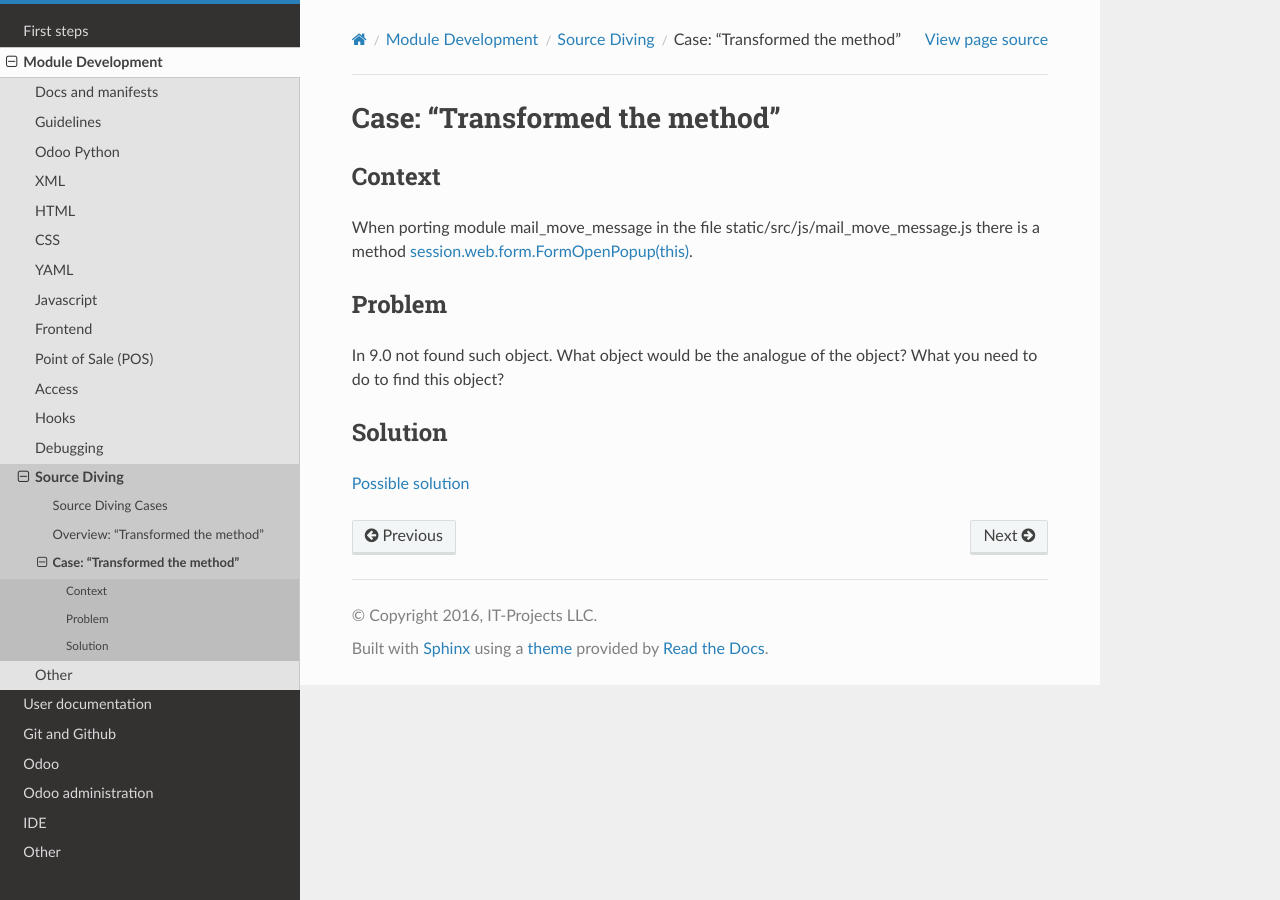
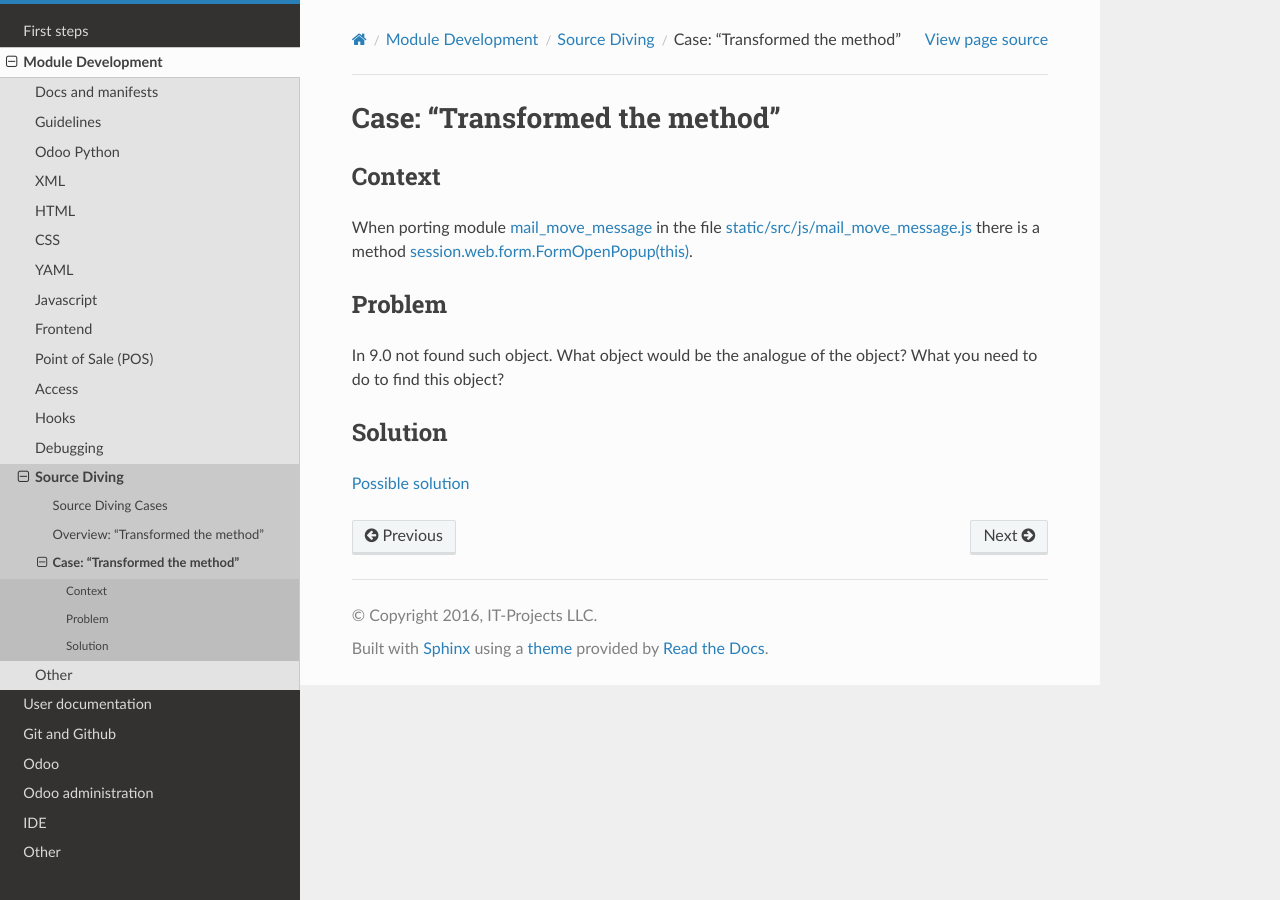
Before and after one commit to itpp-labs/odoo-development, a Sphinx documentation site: the page built from docs/dev/diving/cases/transformed_method.rst, in a window 1280 px wide. Built offline with Sphinx 7.4.7 and the Read the Docs theme 2.0.0, drawn with Linux system fonts in a browser that asks for light colours; pages that are not in the unit, such as notebooks, are missing from menus; part of the change alters nothing that is shown.

```diff
--- a/docs/dev/diving/cases/transformed_method.rst
+++ b/docs/dev/diving/cases/transformed_method.rst
@@ -5,7 +5,7 @@
 Context
 =======
 
-When porting module mail_move_message in the file static/src/js/mail_move_message.js there is a method `session.web.form.FormOpenPopup(this) <https://github.com/yelizariev/mail-addons/blob/9.0/mail_move_message/static/src/js/mail_move_message.js#L64>`_.
+When porting module `mail_move_message <https://github.com/yelizariev/mail-addons/tree/9.0/mail_move_message>`_ in the file `static/src/js/mail_move_message.js <https://github.com/yelizariev/mail-addons/blob/9.0/mail_move_message/static/src/js/mail_move_message.js>`_ there is a method `session.web.form.FormOpenPopup(this) <https://github.com/yelizariev/mail-addons/blob/9.0/mail_move_message/static/src/js/mail_move_message.js#L64>`_.
 
 Problem
 =======
```
